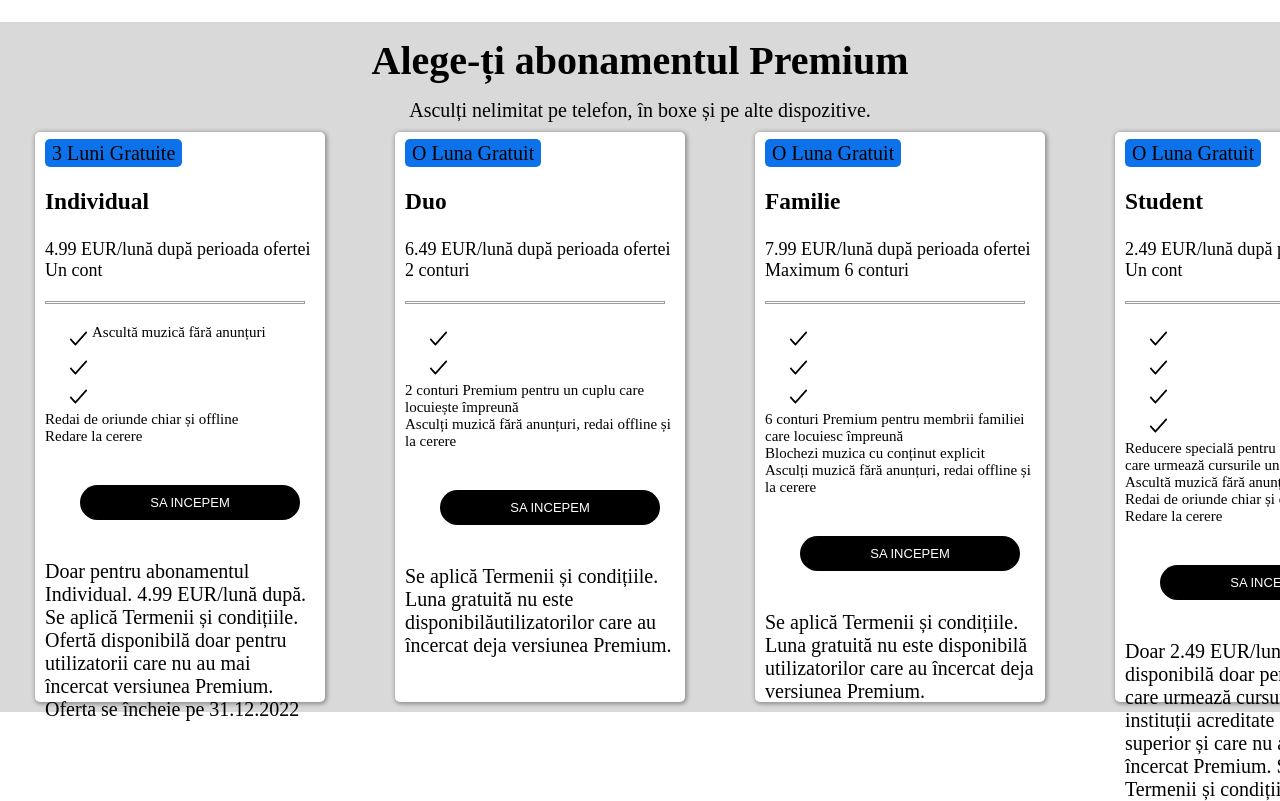
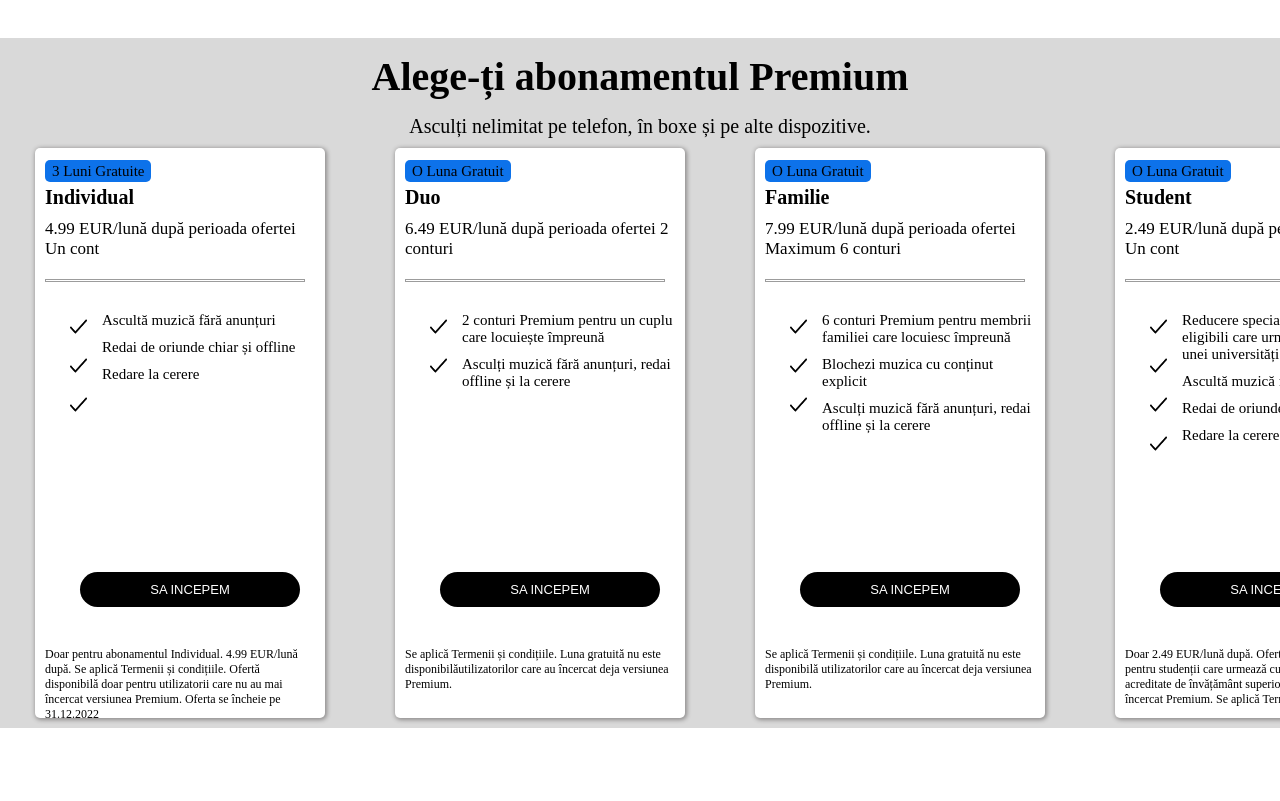
Before and after one commit to AdrianSitaru/Landing_page_with_Vue.js, a Vue app: page / in a window 1280 px wide. Shown: the part 708-1509 px from the top of the page. After the commit the page ends 1436 px from the top, so only its background shows below. Built offline with nearby package versions, Linux system fonts and the light colour scheme.

Commit message:
stilyng premium cards

```diff
--- a/src/components/PremiumCard.vue
+++ b/src/components/PremiumCard.vue
@@ -9,8 +9,8 @@
         <div class="image-holder">
           <img v-bind:key="images.id" v-for="images in cardData.images" :src="images" alt="image">
         </div>
-        <div v-bind:key="description.id" v-for="description in cardData.description" class="description-holder">
-          <p>{{ description }}</p>
+        <div >
+          <p v-bind:key="description.id" v-for="description in cardData.description" class="description-holder">{{ description }}</p>
         </div>
       </div>
       <button class="card-button">{{ cardData.button }}</button>
@@ -32,32 +32,34 @@ export default {
 </script>
 
 <style>
-.image-holder {
+span {
+  font-size: 15px;
+}
+img {
+  margin: 10px;
   display: block;
 }
-.content-holder {
-  display: flex;
-  flex-wrap: wrap;
+
+.card-holder h4 {
+  font-size: 20px;
+  padding: 5px 0px;
+
 }
 
-
-.card-holder h4 {
-  font-size: 1.17em;
-  margin-block-start: 1em;
-  margin-block-end: 1em;
-  margin-inline-start: 0px;
-  margin-inline-end: 0px;
-  font-weight: bold;
+.content-holder{
+  display: flex;
+  height: 230px;
 }
-
 .price {
-  font-size: 18px;
+  font-size: 17px;
+  margin-top: 5px;
 }
 
 .description-holder {
   font-size: 15px;
-  display: flex;
-  flex-direction: column;
+  display: block;
+  padding-top: 10px;
+
 }
 .card-holder {
   box-shadow: 1px 1px 4px 1px rgb(143 141 141);
@@ -85,8 +87,12 @@ export default {
 .image-holder img {
   height: 19px;
   width: 17px;
-  display: flex;
   padding: 5px;
+
+}
+
+.card-terms {
+  font-size: 12px;
 }
 
 .card-button {
--- a/src/components/PremiumPart.vue
+++ b/src/components/PremiumPart.vue
@@ -107,6 +107,7 @@ export default {
 
 .cards {
   display: flex;
+  justify-content: space-evenly;
 }
 
 .premium-section {
```
